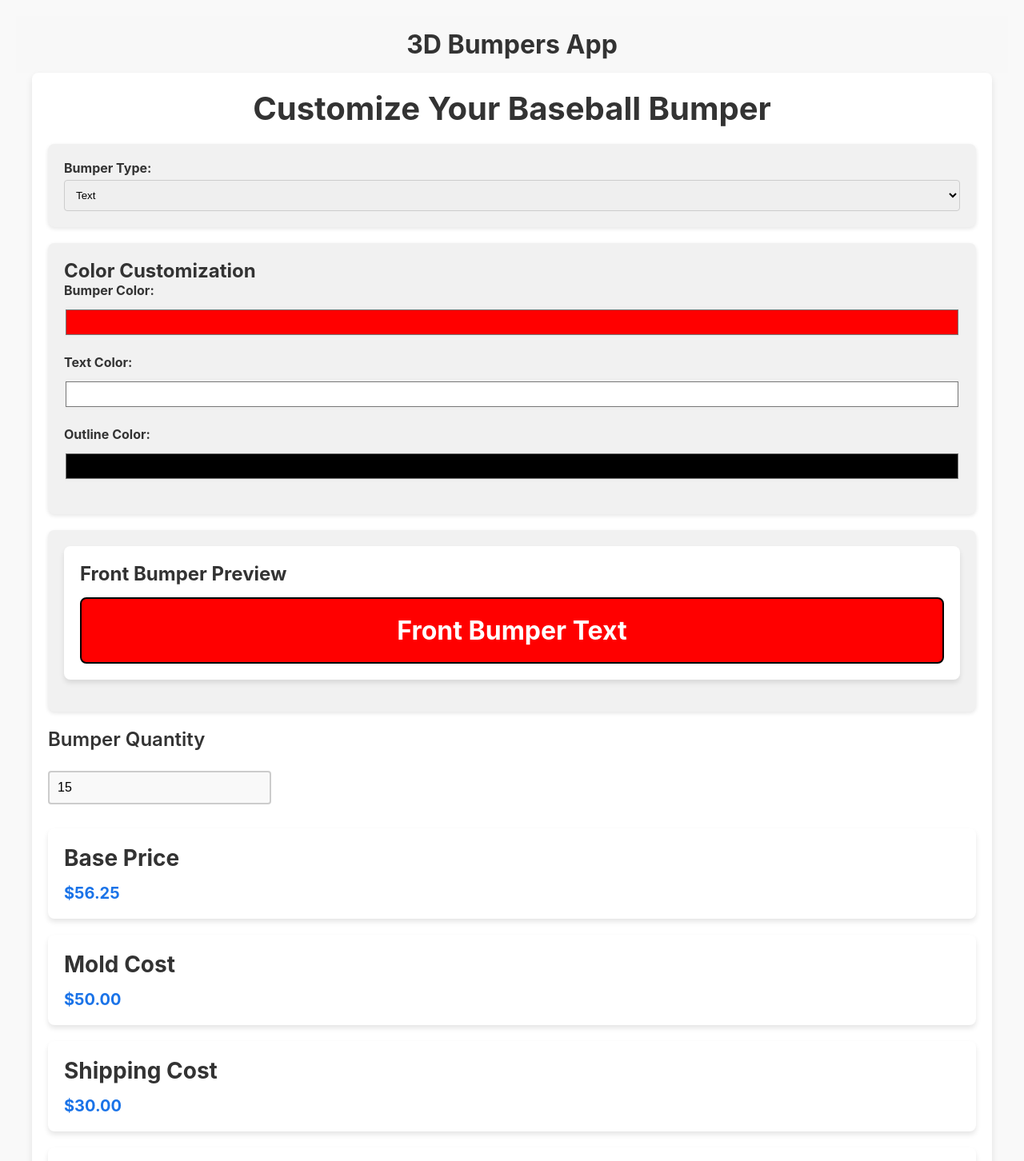
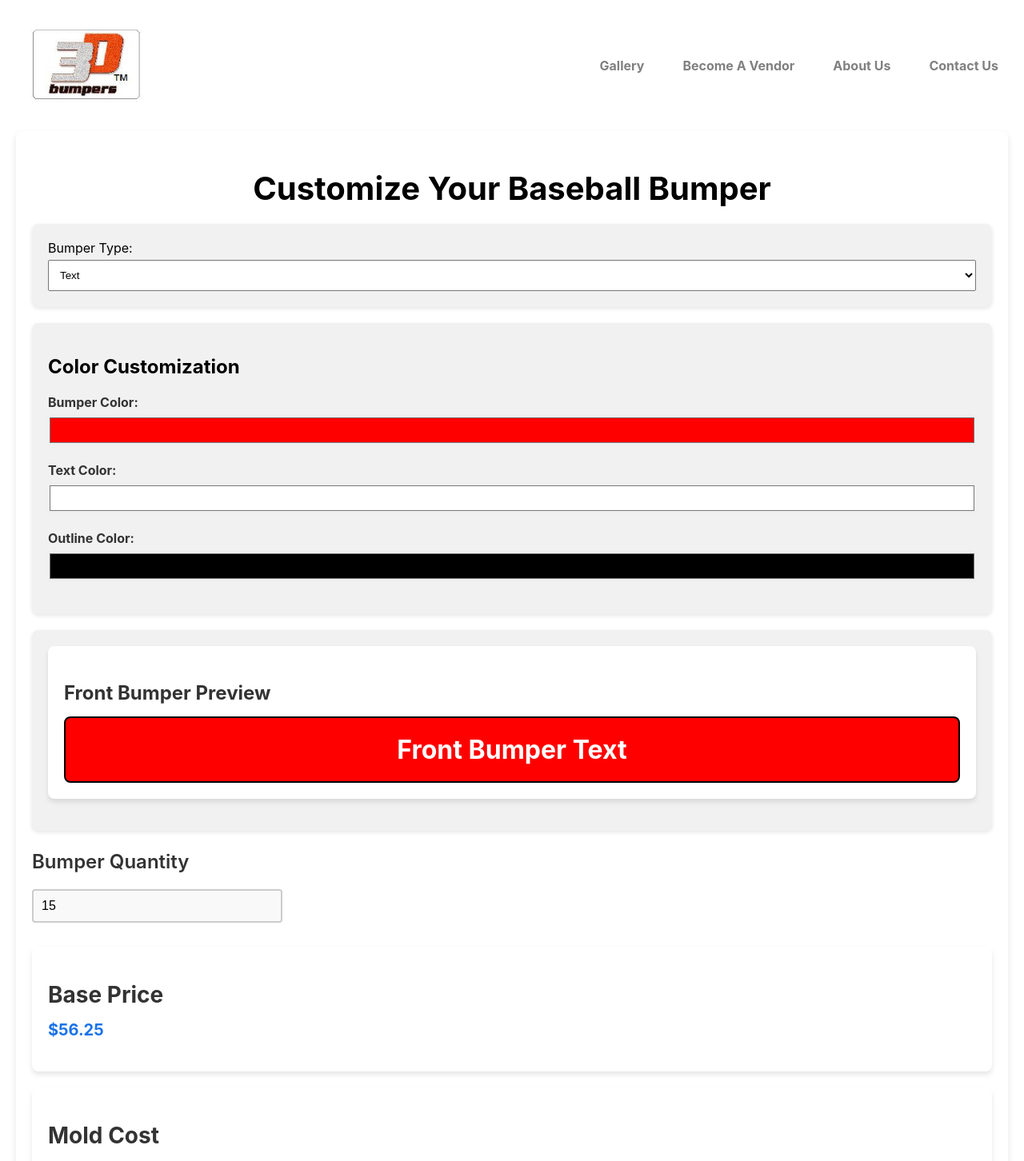
Before and after one commit to elio303/decals-website, a Next.js app: page /customize in a window 1280 px wide. Shown: the top 1452 px of the page at 80% size. Built offline with nearby package versions, Linux system fonts and the light colour scheme.

Commit message:
Added hockey

```diff
--- /dev/null
+++ b/app/components/HockeyCustomization.module.css
@@ -0,0 +1,96 @@
+  /* Container */
+  .container {
+    max-width: 1200px;
+    margin: 0 auto;
+    background-color: #fff;
+    padding: 20px;
+    border-radius: 8px;
+    box-shadow: 0 4px 8px rgba(0, 0, 0, 0.1);
+  }
+
+  .title {
+    text-align: center;
+    font-size: 2.5rem;
+    margin-bottom: 20px;
+  }
+
+  /* Customization Section */
+  .customizationContainer {
+    margin-top: 20px;
+  }
+
+  .card {
+    background-color: #f1f1f1;
+    padding: 20px;
+    margin-bottom: 20px;
+    border-radius: 8px;
+    box-shadow: 0 2px 5px rgba(0, 0, 0, 0.1);
+  }
+
+  .formGroup {
+    margin-bottom: 15px;
+  }
+
+  .select {
+    padding: 10px;
+  }
+
+  .previewContainer {
+    margin-top: 40px;
+  }
+
+  .bumper {
+    text-align: center;
+    padding: 50px;
+    margin-bottom: 20px;
+    border-radius: 8px;
+  }
+
+  .logo {
+    width: 100%;
+    height: auto;
+  }
+
+  /* Quantity Section */
+  .quantityContainer {
+    margin-top: 20px;
+  }
+
+  .quantityType {
+    margin-bottom: 10px;
+  }
+
+  .input {
+    width: 100%;
+    padding: 10px;
+    margin-top: 5px;
+  }
+
+  .total {
+    text-align: center;
+    margin-top: 30px;
+    font-size: 1.2rem;
+    font-weight: bold;
+  }
+
+  .button {
+    padding: 0.75rem 1.5rem;
+    font-size: 1.2rem;
+    font-weight: bold;
+    color: #fff;
+    background-color: #007bff;
+    border: none;
+    border-radius: 5px;
+    cursor: pointer;
+    transition: background-color 0.3s ease, transform 0.2s ease;
+  }
+
+  .button:hover {
+    background-color: #0056b3;
+    transform: translateY(-2px);
+  }
+
+  .button:active {
+    background-color: #004494;
+    transform: translateY(0);
+  }
--- /dev/null
+++ b/app/components/HockeyCustomization.tsx
@@ -0,0 +1,91 @@
+'use client';
+
+import styles from '@/app/components/HockeyCustomization.module.css';
+import ColorInput from '@/app/components/ColorInput';
+import BumperPreview from '@/app/components/BumperPreview';
+import SimpleQuantitySection from '@/app/components/SimpleQuantitySection';
+import PricingSection from '@/app/components/PricingSection';
+import { IFormInput } from '@/app/types/types';
+import {
+  calculateBasePriceHockey,
+  calculateShippingCostHockey,
+  calculateMoldCostHockey,
+} from '@/app/utils/calculate';
+import { useFormContext } from '@/context/FormContext';
+import { hockeyConstants } from '@/app/constants/constants';
+
+const HockeyCustomization = () => {
+  const { formInput, setFormInput } = useFormContext();
+
+  const bumperQuantity = formInput.bumperQuantity || 0;
+  const baseSubTotal = calculateBasePriceHockey(bumperQuantity);
+  const totalShippingCost = calculateShippingCostHockey(bumperQuantity);
+  const moldSubTotal = calculateMoldCostHockey();
+
+  const totalEstimate = baseSubTotal + moldSubTotal + totalShippingCost;
+
+  const handleInputChange = (e: React.ChangeEvent<HTMLInputElement | HTMLSelectElement>) => {
+    const { name, value } = e.target;
+
+    if (name === 'bumperQuantity') {
+      setFormInput((prevState: IFormInput) => ({
+        ...prevState,
+        bumperQuantity: parseInt(value, 10) || 0,
+      }));
+    } else {
+      setFormInput((prevState: IFormInput) => ({
+        ...prevState,
+        [name]: value,
+      }));
+    }
+  };
+
+  return (
+    <div>
+      <h1 className={styles.title}>Customize Your Hockey Bumper</h1>
+
+      {/* Bumper Type Selection */}
+      <div className={styles.card}>
+        <div className={styles.inputRow}>
+          <label htmlFor="bumperType">Bumper Type:</label>
+          <select
+            id="bumperType"
+            name="bumperType"
+            value={formInput.bumperType}
+            onChange={handleInputChange}
+            className={styles.input}
+          >
+            <option value="Text">Text</option>
+            <option value="Logo">Logo</option>
+          </select>
+        </div>
+      </div>
+
+      {/* Color Customization Section */}
+      <div className={styles.card}>
+        <h2 className={styles.sectionTitle}>Color Customization</h2>
+        <ColorInput id="bumperColor" label="Bumper Color" value={formInput.bumperColor} onChange={handleInputChange} />
+        <ColorInput id="textColor" label="Text Color" value={formInput.textColor} onChange={handleInputChange} />
+        <ColorInput id="outlineColor" label="Outline Color" value={formInput.outlineColor} onChange={handleInputChange} />
+      </div>
+
+      {/* Preview Section */}
+      <div className={styles.card}>
+        <BumperPreview bumperType={formInput.frontBumperType} bumperColor={formInput.bumperColor} textColor={formInput.textColor} outlineColor={formInput.outlineColor} label="Front" />
+      </div>
+
+      {/* Quantity Sections */}
+      <SimpleQuantitySection title="Bumper Quantity" quantity={formInput.bumperQuantity} handleInputChange={handleInputChange} name='bumperQuantity' min={hockeyConstants.minLogos} />
+
+      {/* Pricing Sections */}
+      <PricingSection title="Base Price" subTotal={baseSubTotal} />
+      <PricingSection title="Mold Cost" subTotal={moldSubTotal} />
+      <PricingSection title="Shipping Cost" subTotal={totalShippingCost} />
+
+      {/* Total Section */}
+      <PricingSection title="Total Estimate" subTotal={totalEstimate} />
+    </div>
+  );
+}
+
+export default HockeyCustomization;
--- a/app/constants/constants.tsx
+++ b/app/constants/constants.tsx
@@ -36,6 +36,16 @@ export const baseballConstants = {
   },
 };
 
+export const hockeyConstants = {
+  moldCost: 50,
+  pricePerLogo: 3.75,
+  minLogos: 15,
+  shipping: {
+    base: 30,
+    additionalPer25: 5,
+  },
+};
+
 
 export const pricePerUnit = {
   frontBumper: 2.5,
--- a/app/customize/page.tsx
+++ b/app/customize/page.tsx
@@ -5,11 +5,24 @@ import styles from '@/app/customize/page.module.css';
 import { useFormContext } from '@/context/FormContext';
 import FootballCustomization from '@/app/components/FootballCustomization';
 import BaseballCustomization from '@/app/components/BaseballCustomization';
+import HockeyCustomization from '@/app/components/HockeyCustomization';
 
 const Customize = () => {
   const router = useRouter();
   const { formInput } = useFormContext();
-  const isBaseball = formInput.sport === 'baseball';
+
+  const getSportCustomization = () => {
+    switch (formInput.sport) {
+      case ('baseball'):
+        return (<BaseballCustomization />);
+      case ('football'):
+        return (<FootballCustomization />);
+      case ('hockey'):
+        return (<HockeyCustomization />);
+      default:
+        return (<BaseballCustomization />);
+    }
+  }
 
   const navigateToContact = () => {
     router.push('/contact');
@@ -17,8 +30,7 @@ const Customize = () => {
 
   return (
     <div className={styles.container}>
-      { isBaseball ? <BaseballCustomization /> : <FootballCustomization /> }
-
+      { getSportCustomization() }
       <button type="button" onClick={navigateToContact} className={styles.button}>
         Next
       </button>
--- a/app/layout.tsx
+++ b/app/layout.tsx
@@ -2,6 +2,14 @@ import './styles/globals.css';
 import { FormProvider } from '@/context/FormContext';
 import { ToastContainer } from 'react-toastify';
 import 'react-toastify/dist/ReactToastify.css';
+import Image from 'next/image';
+import Link from '@mui/material/Link';
+
+// MUI Fonts
+import '@fontsource/roboto/300.css';
+import '@fontsource/roboto/400.css';
+import '@fontsource/roboto/500.css';
+import '@fontsource/roboto/700.css';
 
 export const metadata = {
   title: '3D Bumpers',
@@ -16,8 +24,27 @@ export default function RootLayout({
   return (
     <html lang="en">
       <body>
-        <header style={{ textAlign: 'center', padding: '1rem', background: '#f8f8f8' }}>
-          <h1>3D Bumpers App</h1>
+        <header style={{ textAlign: 'center', padding: '1rem' }}>
+          <div className="navbar">
+            <div className="logo">
+              <Link href="/">
+                <Image
+                style={{ float: 'left' }}
+                  src="/bumpers_logo.png"
+                  alt="3D BUMPERS Website Logo"
+                  width={150}
+                  height={100}
+                  priority
+                />
+              </Link>
+            </div>
+            <div className="links">
+              <Link href="#">Gallery</Link>
+              <Link href="#">Become A Vendor</Link>
+              <Link href="#">About Us</Link>
+              <Link href="#">Contact Us</Link>
+            </div>
+          </div>
         </header>
         <main>
           <FormProvider>
@@ -25,7 +52,10 @@ export default function RootLayout({
           </FormProvider>
         </main>
         <footer style={{ textAlign: 'center', padding: '1rem', background: '#f8f8f8' }}>
-          <p>© 2024 3D Bumpers</p>
+          <p>
+            Official Site of 3D BUMPERS.™<br/>
+            Trademark Protected. Statutory Damages for infringement of 3D BUMPERS.™
+          </p>
         </footer>
 
         <ToastContainer />
--- a/app/page.module.css
+++ b/app/page.module.css
@@ -1,45 +1,45 @@
-/* Center the entire page content */
 .container {
   display: flex;
   flex-direction: column;
   align-items: center;
   justify-content: center;
-    height: 100vh;
-    background-color: #f5f5f5;
   text-align: center;
-    padding: 0 1rem;
 }
 
-  /* Main title for the page */
-  .title {
-    font-size: 3rem;
-    font-weight: bold;
-    margin-bottom: 1rem;
-    color: #333;
+.sportContainer {
+  display: flex;
+  justify-content: space-between;
+  width: 100%;
 }
 
-  /* Subtitle for "Choose your sport" */
-  .subtitle {
-    font-size: 1.5rem;
-    font-weight: 500;
-    margin-bottom: 2rem;
-    color: #666;
+.chooseSportBar {
+  background-color: grey;
+  width: 100%;
+  padding: 1rem;
+  text-align: center;
 }
 
-  /* Container for the images */
-  .sportContainer {
+.chooseSportBar h2 {
+  color: white;
+  margin: 0;
+}
+
+.sport {
+  flex: 1;
   display: flex;
   justify-content: center;
   align-items: center;
-    gap: 2rem; /* Space between the two images */
-  }
-
-  /* Individual sport styling */
-  .sport {
   cursor: pointer;
   transition: transform 0.3s ease;
+  height: 100%;
 }
 
 .sport:hover {
   transform: scale(1.1);
 }
+
+.sport img {
+  max-width: 100%;
+  max-height: 80%;
+  object-fit: contain;
+}
--- a/app/styles/globals.css
+++ b/app/styles/globals.css
@@ -1,124 +1,43 @@
-/* Base Styles (Global) */
-* {
+html, body {
   margin: 0;
   padding: 0;
-  box-sizing: border-box;
+  height: 100%;
 }
 
-/* Reset and global styles */
 body {
   font-family: -apple-system, BlinkMacSystemFont, "Segoe UI", Roboto, "Helvetica Neue", Arial, sans-serif;
-  background-color: #f9f9f9;
-  color: #333;
-  margin: 0;
-  padding: 20px;
+  display: flex;
+  flex-direction: column;
 }
 
-/* Navbar styles */
+main {
+  flex: 1;
+}
+
 .navbar {
   display: flex;
   justify-content: space-between;
   align-items: center;
-  padding: 20px;
-  background-color: #000;
-  color: #fff;
-}
-
-.navbar a {
-  color: #fff;
-  text-decoration: none;
-  margin: 0 15px;
-  font-weight: bold;
+  padding: 1rem;
 }
 
 .navbar .logo {
-  font-size: 24px;
-  font-weight: bold;
+  display: flex;
+  flex-shrink: 0;
 }
 
-/* Footer styles */
-.footer {
-  text-align: center;
-  padding: 10px;
-  background-color: #000;
-  color: #fff;
-  position: fixed;
-  bottom: 0;
-  width: 100%;
+.navbar .links {
+  display: flex;
+  gap: 3rem;
 }
 
-/* Page styles */
-.main {
-  display: flex;
-  flex-direction: column;
-  align-items: center;
-  justify-content: center;
-  height: calc(100vh - 80px); /* Adjust for navbar and footer */
+.navbar .links a {
+  color: grey;
+  text-decoration: none;
+  font-weight: bold;
+  transition: color 0.3s ease;
 }
 
-.title {
-  font-size: 48px;
-  margin-bottom: 40px;
-  color: #111;
+.navbar .links a:hover {
+  color: black;
 }
-
-.helmets {
-  display: flex;
-  justify-content: space-around;
-  width: 80%;
-}
-
-.helmet {
-  text-align: center;
-  cursor: pointer;
-}
-
-.helmet:hover p {
-  color: #0070f3;
-  text-decoration: underline;
-}
-
-.caption {
-  font-size: 16px;
-  margin-top: 10px;
-  color: #555;
-}
-
-h1, h2, h3 {
-  color: #333;
-}
-
-label {
-  font-size: 1rem;
-  font-weight: bold;
-  margin-bottom: 5px;
-}
-
-input[type="color"], select, input[type="number"] {
-  width: 100%;
-  padding: 8px;
-  border: 1px solid #ccc;
-  border-radius: 4px;
-  margin-top: 5px;
-}
-
-.formGroup {
-  margin-bottom: 20px;
-}
-
-textarea {
-  width: 100%;
-  padding: 10px;
-  height: 150px;
-  border-radius: 4px;
-  border: 1px solid #ccc;
-  font-size: 1rem;
-}
-
-textarea:focus, input:focus {
-  border-color: #4CAF50;
-}
-
-.textarea {
-  height: 150px;
-}
--- a/app/utils/calculate.ts
+++ b/app/utils/calculate.ts
@@ -1,4 +1,4 @@
-import { pricePerUnit, extraCosts, baseballConstants } from '@/app/constants/constants';
+import { pricePerUnit, extraCosts, baseballConstants, hockeyConstants } from '@/app/constants/constants';
 import { QuantityType , BumperPosition } from '@/app/types/types';
 
 // Calculate base price
@@ -44,3 +44,21 @@ export const calculateShippingCostBaseball = (quantity: number) => {
 export const calculateMoldCostBaseball = () => {
   return baseballConstants.moldCost;
 };
+
+export const calculateBasePriceHockey = (quantity: number) => {
+  const actualQuantity = Math.max(quantity, hockeyConstants.minLogos);
+  return actualQuantity * hockeyConstants.pricePerLogo;
+};
+
+export const calculateShippingCostHockey = (quantity: number) => {
+  const actualQuantity = Math.max(quantity, hockeyConstants.minLogos);
+  if (actualQuantity <= 50) {
+    return hockeyConstants.shipping.base;
+  }
+  const additional = Math.ceil((actualQuantity - 50) / 25) * hockeyConstants.shipping.additionalPer25;
+  return hockeyConstants.shipping.base + additional;
+};
+
+export const calculateMoldCostHockey = () => {
+  return hockeyConstants.moldCost;
+};
```
Also changed, not shown: app/page.tsx (+20 -6 lines), app/types/types.tsx (+8 -2 lines), package.json (+8 -1 lines), pages/api/send-email.ts (+56 -18 lines), public/bumpers_logo.png (added), 1 other file (tests, documents, lock files or other folders). Lines whose indentation alone changed are shown as unchanged.
